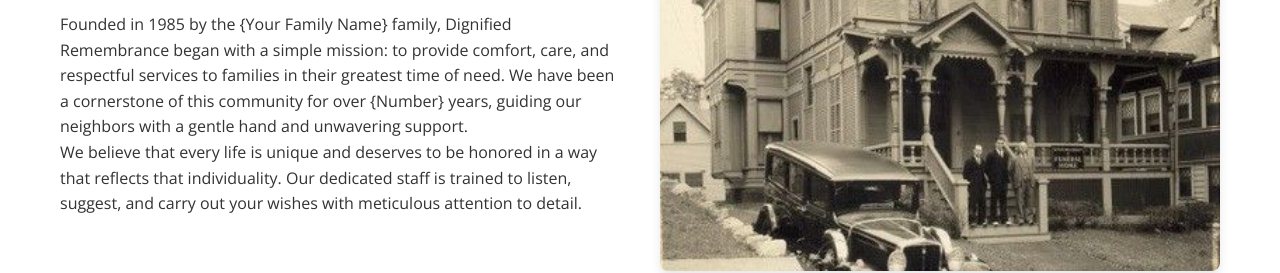
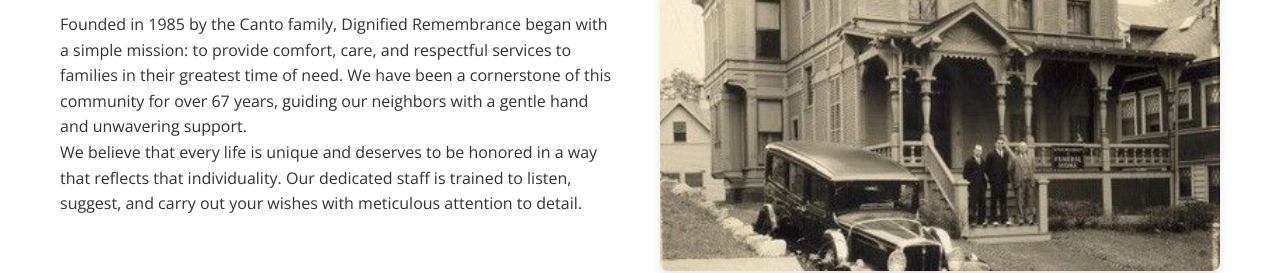
Before and after one commit to tls51/I-DONT-KNOW-, a plain HTML site: page Midterm Project/about.html in a window 1280 px wide. Shown: the part 560-833 px from the top of the page. Drawn offline with nearby package versions, Linux system fonts and the light colour scheme.

Commit message:
Add files via upload

```diff
--- a/Midterm Project/about.html
+++ b/Midterm Project/about.html
@@ -42,7 +42,7 @@
                 <div class="service-content-block">
                     <div class="service-text">
                         <h2>Our Story</h2>
-                        <p>Founded in 1985 by the {Your Family Name} family, Dignified Remembrance began with a simple mission: to provide comfort, care, and respectful services to families in their greatest time of need. We have been a cornerstone of this community for over {Number} years, guiding our neighbors with a gentle hand and unwavering support.</p>
+                        <p>Founded in 1985 by the Canto family, Dignified Remembrance began with a simple mission: to provide comfort, care, and respectful services to families in their greatest time of need. We have been a cornerstone of this community for over 67 years, guiding our neighbors with a gentle hand and unwavering support.</p>
                         <p>We believe that every life is unique and deserves to be honored in a way that reflects that individuality. Our dedicated staff is trained to listen, suggest, and carry out your wishes with meticulous attention to detail.</p>
                     </div>
                     <div class="service-image">
```
